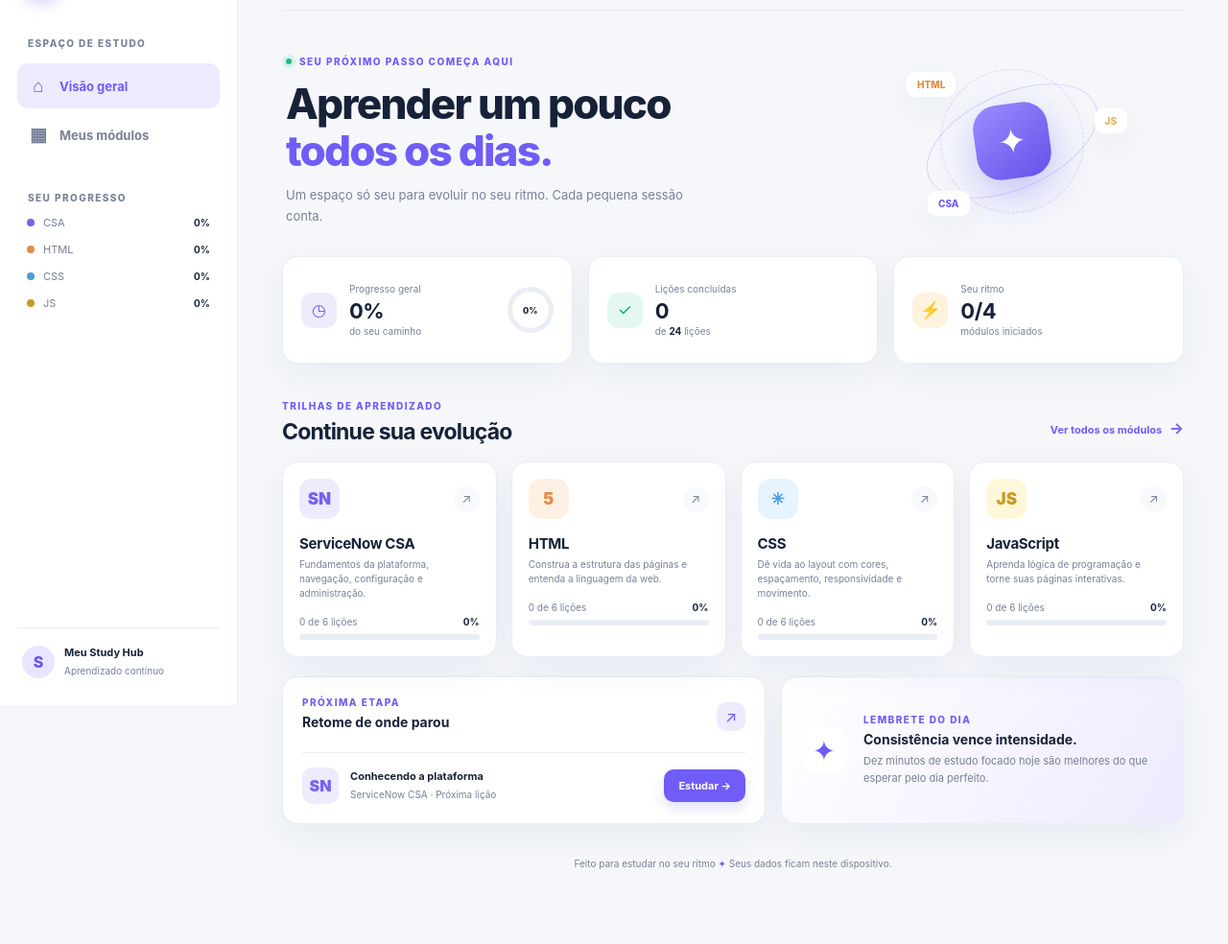
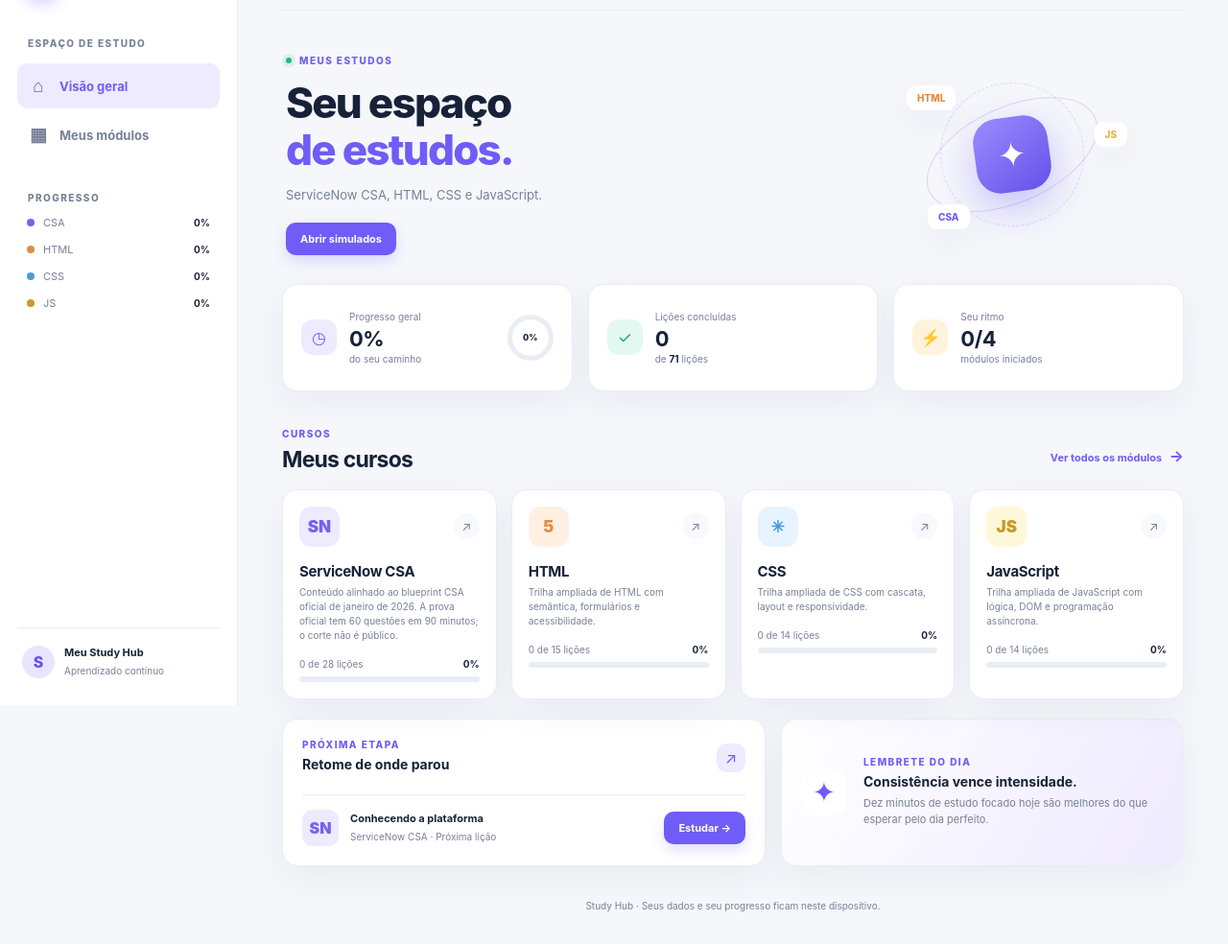
Before and after one commit to sauloobarboza/study-hub, a plain HTML site: page index.html in a window 1280 px wide. Shown: the part 65-1049 px from the top of the page at 96% size. Before the commit the page ends 1005 px from the top, so only its background shows below. Drawn offline with Linux system fonts and the light colour scheme.

Commit message:
Remove promotional copy and load expanded Study Hub features

```diff
--- a/index.html
+++ b/index.html
@@ -8,7 +8,7 @@
   <link rel="manifest" href="manifest.json">
   <link rel="icon" href="icon.svg" type="image/svg+xml">
   <link rel="stylesheet" href="styles.css">
-  <title>Study Hub — seu espaço de evolução</title>
+  <title>Study Hub</title>
 </head>
 <body>
   <div class="app-shell">
@@ -19,7 +19,7 @@
       <div class="side-label">ESPAÇO DE ESTUDO</div>
       <button class="nav-item active" data-view="home"><span>⌂</span> Visão geral</button>
       <button class="nav-item" data-view="library"><span>▦</span> Meus módulos</button>
-      <div class="side-label side-spaced">SEU PROGRESSO</div>
+      <div class="side-label side-spaced">PROGRESSO</div>
       <div class="side-progress" id="sideProgress"></div>
       <div class="sidebar-bottom">
         <div class="mini-profile"><div class="avatar">S</div><div><strong>Meu Study Hub</strong><small>Aprendizado contínuo</small></div></div>
@@ -37,9 +37,9 @@
       <section class="view active" id="homeView">
         <div class="welcome-row">
           <div>
-            <div class="eyebrow"><span class="eyebrow-dot"></span> SEU PRÓXIMO PASSO COMEÇA AQUI</div>
-            <h1>Aprender um pouco<br><span>todos os dias.</span></h1>
-            <p class="muted welcome-copy">Um espaço só seu para evoluir no seu ritmo. Cada pequena sessão conta.</p>
+            <div class="eyebrow"><span class="eyebrow-dot"></span> MEUS ESTUDOS</div>
+            <h1>Meu espaço<br><span>de estudos.</span></h1>
+            <p class="muted welcome-copy">ServiceNow CSA, HTML, CSS e JavaScript.</p>
           </div>
           <div class="welcome-art" aria-hidden="true"><div class="orbit orbit-one"></div><div class="orbit orbit-two"></div><div class="art-core">✦</div><span class="float f1">HTML</span><span class="float f2">JS</span><span class="float f3">CSA</span></div>
         </div>
@@ -48,7 +48,7 @@
           <article class="stat-card"><div class="stat-icon mint">✓</div><div><small>Lições concluídas</small><strong id="completedCount">0</strong><span class="stat-note">de <b id="totalCount">0</b> lições</span></div></article>
           <article class="stat-card"><div class="stat-icon amber">⚡</div><div><small>Seu ritmo</small><strong id="activeModules">0/4</strong><span class="stat-note">módulos iniciados</span></div></article>
         </div>
-        <div class="section-heading"><div><div class="eyebrow">TRILHAS DE APRENDIZADO</div><h2>Continue sua evolução</h2></div><button class="text-button" data-view="library">Ver todos os módulos <span>→</span></button></div>
+        <div class="section-heading"><div><div class="eyebrow">CURSOS</div><h2>Meus cursos</h2></div><button class="text-button" data-view="library">Ver todos os módulos <span>→</span></button></div>
         <div class="module-grid" id="homeModules"></div>
         <div class="bottom-grid">
           <section class="panel next-panel"><div class="panel-heading"><div><div class="eyebrow">PRÓXIMA ETAPA</div><h3>Retome de onde parou</h3></div><span class="panel-icon">↗</span></div><div id="nextLesson"></div></section>
@@ -56,7 +56,7 @@
         </div>
       </section>
       <section class="view" id="libraryView">
-        <div class="page-intro"><div class="eyebrow">SUA BIBLIOTECA</div><h1>Meus módulos</h1><p class="muted">Quatro trilhas, um objetivo: aprender fazendo.</p></div>
+        <div class="page-intro"><div class="eyebrow">BIBLIOTECA</div><h1>Meus módulos</h1><p class="muted">Conteúdo, aulas e exercícios.</p></div>
         <div class="module-grid library-grid" id="libraryModules"></div>
       </section>
       <section class="view" id="moduleView">
@@ -67,10 +67,11 @@
         <button class="back-button" id="backModule">← Voltar ao módulo</button>
         <div id="lessonContent"></div>
       </section>
-      <footer>Feito para estudar no seu ritmo <span>✦</span> Seus dados ficam neste dispositivo.</footer>
+      <footer>Study Hub · Seus dados e seu progresso ficam neste dispositivo.</footer>
     </main>
   </div>
   <div class="toast" id="toast" role="status"></div>
   <script src="app.js"></script>
+  <script src="enhance.js"></script>
 </body>
 </html>
```
